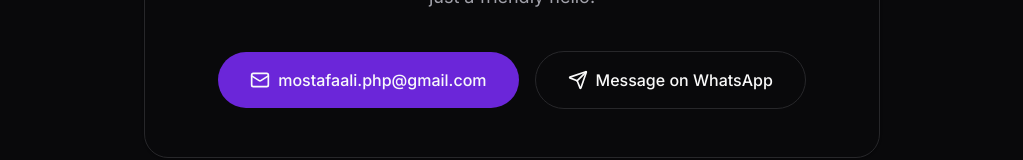
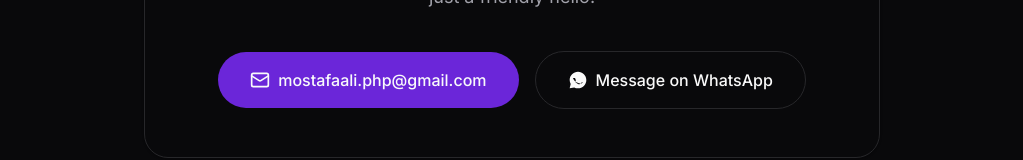
Before and after one commit to Drrrose/portfolio, a Next.js app: page / in a window 1280 px wide. Shown: the part 1832-1992 px from the top of the page, without its empty margins (128-1151 px from the left). Built offline with nearby package versions, Linux system fonts and the light colour scheme.

Commit message:
ci cd v1

```diff
--- a/next.config.ts
+++ b/next.config.ts
@@ -6,3 +6,5 @@
     unoptimized: true,
   },
 };
+
+export default nextConfig;
--- a/src/components/contact.tsx
+++ b/src/components/contact.tsx
@@ -1,9 +1,10 @@
 "use client";
 
 import { motion } from "framer-motion";
-import { Mail, Send } from "lucide-react";
+import { Mail } from "lucide-react";
 import Link from "next/link";
 import { RESUME } from "@/data/resume";
+import { WhatsappIcon } from "@/components/icons/whatsapp-icon";
 
 export function Contact() {
   return (
@@ -35,7 +36,7 @@
                  target="_blank"
                  className="inline-flex items-center justify-center px-8 py-4 text-base font-medium rounded-full border border-input bg-background hover:bg-accent hover:text-accent-foreground transition-colors w-full sm:w-auto"
              >
-                <Send className="w-5 h-5 mr-2" />
+                <WhatsappIcon className="w-5 h-5 mr-2" />
                 Message on WhatsApp
              </Link>
         </div>
--- /dev/null
+++ b/src/components/icons/whatsapp-icon.tsx
@@ -0,0 +1,17 @@
+import React from "react";
+
+export const WhatsappIcon = ({ className, ...props }: React.SVGProps<SVGSVGElement>) => {
+  return (
+    <svg
+      xmlns="http://www.w3.org/2000/svg"
+      viewBox="0 0 24 24"
+      fill="currentColor"
+      className={className}
+      {...props}
+    >
+      <path
+        d="M12.0007 2.00018C6.50072 2.00018 2.00072 6.50018 2.00072 12.0002C2.00072 13.7002 2.45072 15.3002 3.24072 16.7002L2.00072 22.0002L7.49072 20.8902C8.80072 21.6502 10.3307 22.0002 12.0007 22.0002C17.5007 22.0002 22.0007 17.5002 22.0007 12.0002C22.0007 6.50024 17.5007 2.00018 12.0007 2.00018ZM17.1507 15.3402C16.8907 15.8002 14.1907 17.1402 13.7807 17.1802C13.3707 17.2202 13.0607 17.2002 12.6507 17.0202C12.2407 16.8402 11.0207 16.3202 9.69072 15.1702C8.61072 14.2202 7.89072 13.0402 7.68072 12.6902C7.47072 12.3402 7.30072 12.1802 7.03072 11.7502C6.76072 11.3202 6.52072 11.0702 6.30072 10.6402C6.08072 10.2102 5.92072 9.94018 6.13072 9.77018C6.34072 9.59018 6.56072 9.52018 6.84072 9.49018C7.07072 9.47018 7.33072 9.46018 7.59072 9.46018C7.81072 9.46018 7.94072 9.46018 8.08072 9.49018C8.24072 9.52018 8.44072 9.56018 8.65072 10.0502C8.87072 10.5402 9.38072 11.8302 9.44072 11.9502C9.51072 12.0702 9.57072 12.2002 9.45072 12.4402C9.33072 12.6802 9.27072 12.7202 9.17072 12.8902C9.07072 13.0602 8.97072 13.1502 8.84072 13.3102C8.71072 13.4702 8.58072 13.5902 8.76072 13.8802C8.94072 14.1702 10.5007 15.0102 12.2007 15.6802C13.5607 16.2102 14.1307 16.4002 14.5007 16.4802C14.8707 16.5602 15.1107 16.5302 15.3407 16.2702C15.5707 16.0102 16.3407 15.2202 16.5907 14.7702C16.8407 14.3202 16.9207 14.4102 17.1507 14.5602C17.3807 14.7202 17.5907 14.8202 17.6907 15.0202C17.7907 15.2202 17.7907 15.3402 17.1507 15.3402Z"
+      />
+    </svg>
+  );
+};
```
